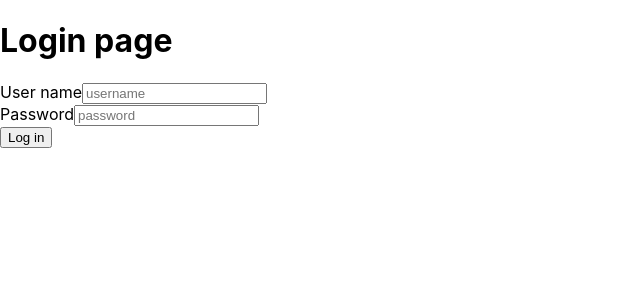
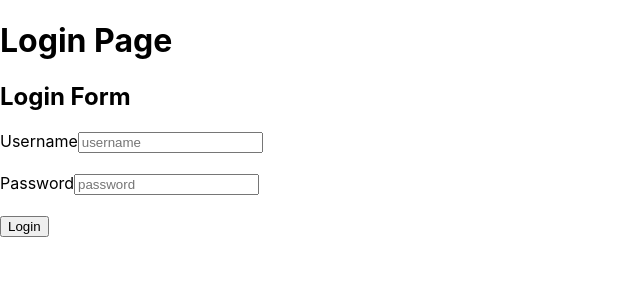
Before and after one commit to ShiranthaKellum/asignment_login_form_react_ts, a React (Create React App) app: page / in a window 1280 px wide. Shown: the top 300 px of the page, without its empty margins (0-640 px from the left). Built offline with nearby package versions, Linux system fonts and the light colour scheme.

Commit message:
Use useNavigation

```diff
--- a/package.json
+++ b/package.json
@@ -12,6 +12,7 @@
     "@types/react-dom": "^18.0.8",
     "react": "^18.2.0",
     "react-dom": "^18.2.0",
+    "react-router-dom": "^6.4.3",
     "react-scripts": "5.0.1",
     "typescript": "^4.8.4",
     "web-vitals": "^2.1.4"
--- a/src/App.tsx
+++ b/src/App.tsx
@@ -1,11 +1,19 @@
 import './App.css';
 import LoginPage from './Pages/loginPage';
+import { BrowserRouter, Routes, Route } from "react-router-dom";
+import HomePage from './Pages/homePage';
 
 function App() {
   return (
     <div className="App">
-      <LoginPage/>
+      {/* <LoginPage/> */}
+      <BrowserRouter>
+      <Routes>
+        <Route path='/' element={<LoginPage/>} />
+        <Route path='/homepage' element={<HomePage/>} />
 
+      </Routes>
+      </BrowserRouter>
     </div>
   );
 }
--- a/src/Pages/homePage.tsx
+++ b/src/Pages/homePage.tsx
@@ -1,20 +1,19 @@
-import ReactDOM from "react-dom"
-import LoginPage from "./loginPage"
+import { useLocation, useNavigate } from "react-router-dom"
 
-const logOut = () => {
-    ReactDOM.render(
-        <LoginPage />,
-        document.getElementById('root') as HTMLElement
+export default function HomePage () {
+    const navigate = useNavigate();
+    const location = useLocation();
 
-    )
-}
+    const logout = () => {
+        navigate('/');
 
-export default function HomePage(props: any) {
+    }
+
     return (
         <div>
             <h1>Home Page</h1>
-            <h3>Welcome {props.username}</h3>
-            <input type='submit' value='Log out' onClick={logOut} />
+            <h2>Welcome {location.state.username}</h2>
+        <input type="button" value="Logout" onClick={logout}/>
 
         </div>
     )
--- a/src/Pages/loginPage.tsx
+++ b/src/Pages/loginPage.tsx
@@ -1,34 +1,98 @@
-import type { FormEvent } from "react";
-import HomePage from "./homePage";
-import ReactDOM from "react-dom";
+import { ChangeEvent, FormEvent, useState } from "react";
+import { useNavigate } from "react-router-dom"
 
-const handleData = (e: FormEvent<HTMLFormElement>) => {
-    e.preventDefault();
-    const { username, password } = e.target as typeof e.target & {
-        username: { value: string }
-        password: { value: string }
+export default function LoginPage() {
+    const initData = {
+        username: '',
+        password: '',
 
     }
-    ReactDOM.render(
-        <HomePage username={username.value} />,
-        document.getElementById('root') as HTMLElement
+    // data set
+    const [data, setData] = useState(initData);
+    const { username, password } = data;
 
+    const navigate = useNavigate();
+    // errors
+    const [userNameError, setUserNameError] = useState(false);
+    const [passwordError, setPasswordError] = useState(false);
+
+    const onChange = (e: ChangeEvent<HTMLInputElement>) => {
+        setData((prevState) => ({
+            ...prevState,
+            [e.target.name]: e.target.value,
+
+        }));
+    }
+
+    const handleSubmit = (e: FormEvent<HTMLFormElement>) => {
+        e.preventDefault();
+        if (username === '') {
+            setUserNameError(true);
+
+        } else {
+            if (password === '') {
+                setPasswordError(true);
+
+            } else {
+                if (username === 'admin' && password === 'password') {
+                    navigate('/homepage', { state: { username: username } });
+
+                }
+            }
+        }
+    }
+    return (
+        <div>
+            <h1>Login Page</h1>
+            <h2>Login Form</h2>
+            <form onSubmit={e => { handleSubmit(e) }}>
+                <label htmlFor="username">Username</label>
+                <input
+                    type="text"
+                    placeholder="username"
+                    name="username"
+                    value={username}
+                    onChange={e => onChange(e)}
+
+                />
+                <br />
+                {userNameError ?
+                    <label
+                        style={{
+                            color: 'red',
+
+                        }}
+
+                    >Username can not be empty!
+
+                    </label> : ''
+                }
+                <br />
+                <label htmlFor="password">Password</label>
+                <input
+                    type="password"
+                    placeholder="password"
+                    name="password"
+                    value={password}
+                    onChange={e => onChange(e)}
+
+                />
+                <br />
+                {passwordError ?
+                    <label
+                        style={{
+                            color: 'red',
+
+                        }}
+
+                    >Password can not be empty!
+
+                    </label> : ''
+                }
+                <br />
+                <input type="submit" value="Login" />
+            </form>
+        </div>
     )
 }
-
-export default function LoginPage() {
-    return (
-        <div>
-            <h1>Login page</h1>
-            <form onSubmit={e => { handleData(e) }}>
-                <label htmlFor='username'>User name</label>
-                <input type='text' id='username' name="username" placeholder="username" /><br></br>
-                <label htmlFor='password'>Password</label>
-                <input type='password' id='password' name="password" placeholder="password" /><br />
-                <input type='submit' value='Log in' />
-
-            </form>
-        </div>
-
-    )
-}
+// Resourse: https://github.com/john-smilga/react-router-6-tutorial.git
```
Also changed, not shown: 1 other file (tests, documents, lock files or other folders).
